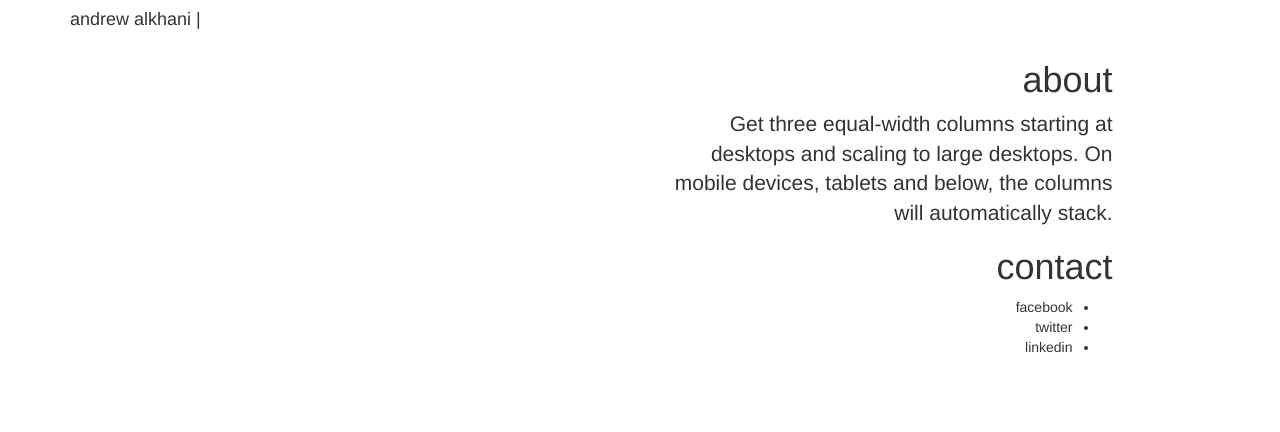
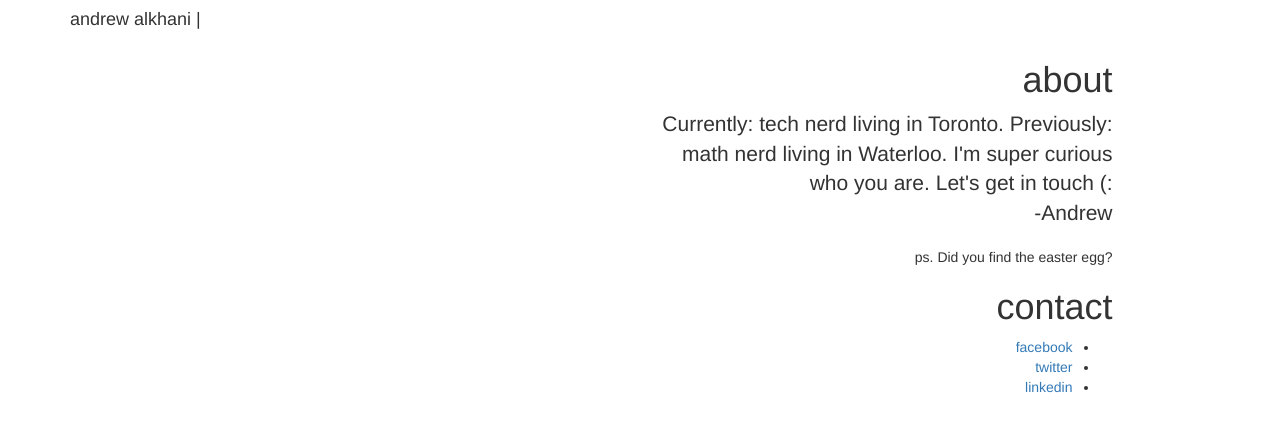
Before and after one commit to google-30/alkhani.github.io, a plain HTML site: page index.html in a window 1280 px wide. Drawn offline with nearby package versions, Linux system fonts and the light colour scheme.

Commit message:
Update copy
Write a legit about section. Much more accurate than default Bootstrap
copy.

```diff
--- a/index.html
+++ b/index.html
@@ -42,16 +42,15 @@
       </div>
       <div class="row top7pc">
         <div class="col-md-6 col-sm-6 col-xs-3"></div>
-<!--         <div class="col-md-2">.col-md-2</div>
-        <div class="col-md-2">.col-md-2</div> -->
         <div class="col-md-5 col-sm-5 col-xs-8 text-right">
           <h1>about</h1>
-          <p class='lead'>Get three equal-width columns starting at desktops and scaling to large desktops. On mobile devices, tablets and below, the columns will automatically stack.</p>
+          <p class='lead'>Currently: tech nerd living in Toronto. Previously: math nerd living in Waterloo. I'm super curious who you are. Let's get in touch (: <br> -Andrew</p>
+          <p> ps. Did you find the easter egg? </p>
           <h1>contact</h1>
           <ul dir="rtl" class-'lead'>
-            <li class='lilead'>facebook</li>
-            <li class='lilead'>twitter</li>
-            <li class='lilead'>linkedin</li>
+            <li class='lilead'><a href='https://facebook.com/alkhani'>facebook</a></li>
+            <li class='lilead'><a href='https://twitter.com/alkhani'>twitter</a></li>
+            <li class='lilead'><a href='https://ca.linkedin.com/in/alkhani'>linkedin</a></li>
           </ul>
         </div>
         <div class="col-md-1 col-sm-1 col-xs-1"></div>
```
